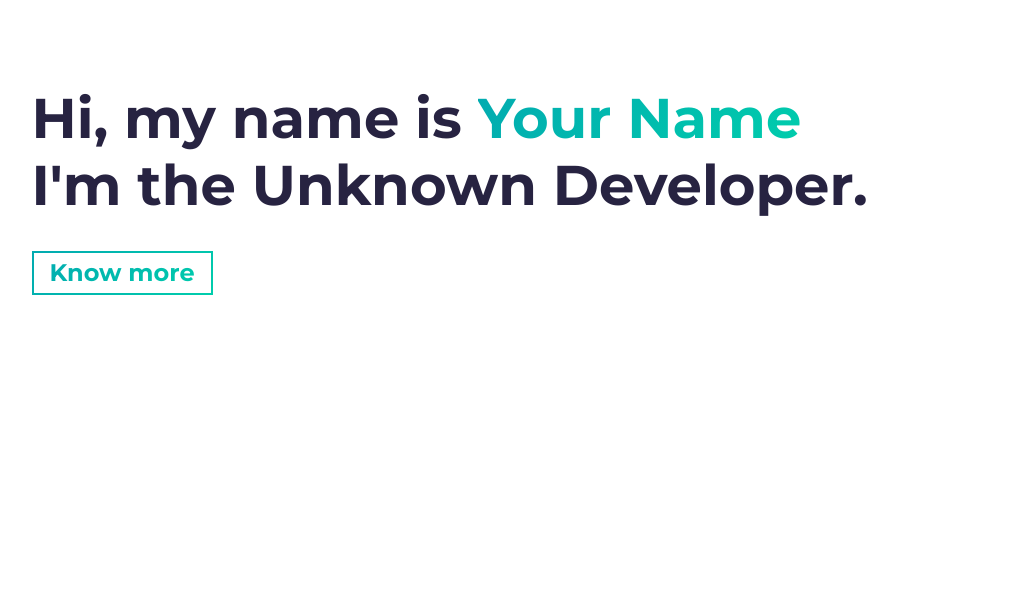
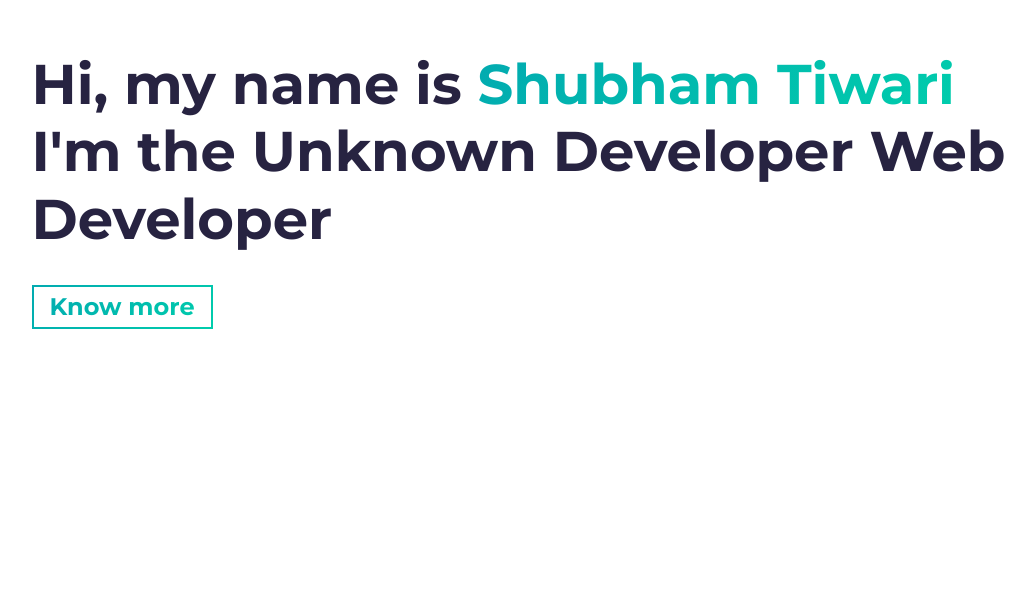
Before and after one commit to DevJSter/simplefolio, a website built with Parcel: page src/index.html in a window 1280 px wide. Shown: the part 205-800 px from the top of the page, without its empty margins (46-1081 px from the left). Built offline with nearby package versions, Linux system fonts and the light colour scheme.

Commit message:
Updates
Signed-off-by: Shubham Tiwari <shubht3303@gmail.com>

```diff
--- a/src/index.html
+++ b/src/index.html
@@ -1,14 +1,3 @@
-<!--
-  Hello!
-  -
-  Simplefolio is a clean and responsive portfolio template for Developers!
-  Created by Jacobo Martinez.
-  -
-  Github Repo: https://github.com/cobidev/simplefolio/
-  Readme: https://github.com/cobidev/simplefolio/README.md
-  -
-  For business & inquires, contact me -> jacobojavier98@gmail.com
--->
 <!DOCTYPE html>
 <html lang="en" class="sr">
   <head>
@@ -22,7 +11,7 @@
     <!-- Todo: add some coding keywords below - e.g: (javascript, yourusername, etc) -->
     <meta name="keywords" content="[username], [name], skill" />
     <!-- Todo: improve your SEO by adding a small description of you -->
-    <meta name="description" content="[Your name here] | Developer" />
+    <meta name="description" content="Shubham Tiwari | Developer" />
 
     <link
       rel="stylesheet"
@@ -46,9 +35,9 @@
     <section id="hero" class="jumbotron">
       <div class="container">
         <h1 class="hero-title load-hidden">
-          Hi, my name is <span class="text-color-main">Your Name</span>
+          Hi, my name is <span class="text-color-main">Shubham Tiwari</span>
           <br />
-          I'm the Unknown Developer.
+          I'm the Unknown Developer <span class="typed-cursor">Web Developer</span>
         </h1>
         <p class="hero-cta load-hidden">
           <a rel="noreferrer" class="cta-btn cta-btn--hero" href="#about"
```
